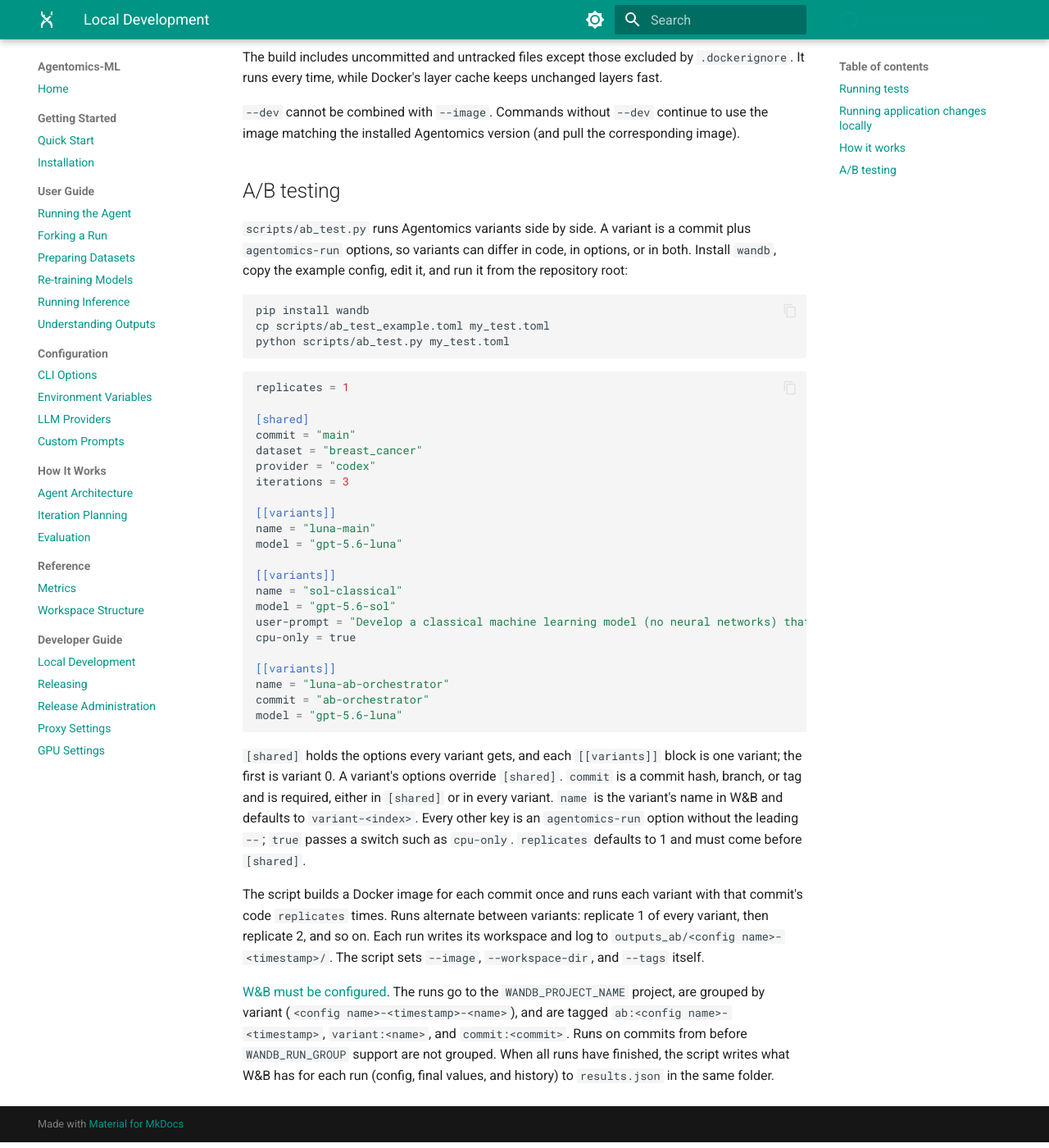
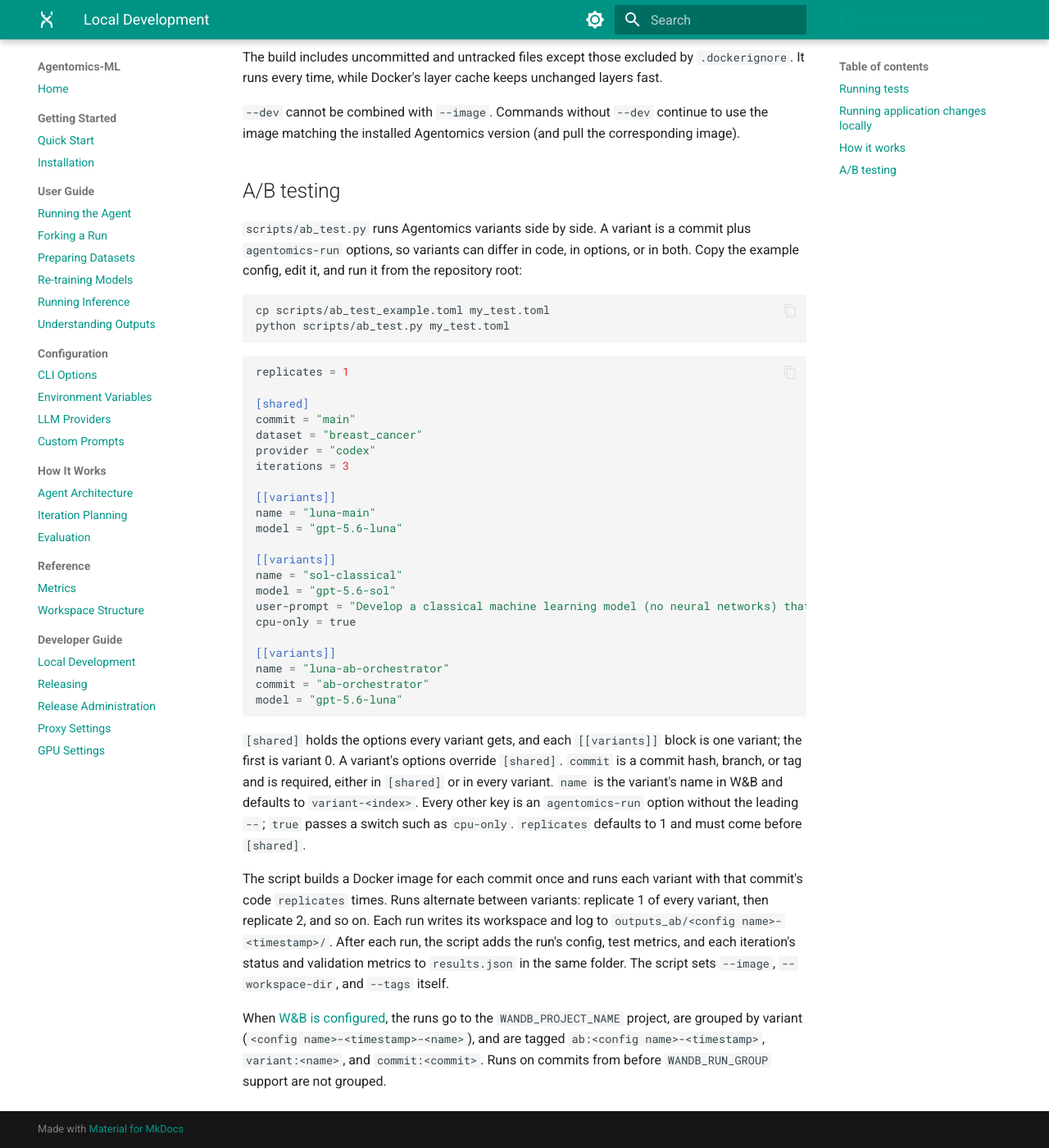
Before and after one commit to BioGeMT/agentomics-ml, an MkDocs documentation site: the page built from docs/developer/development.md, in a window 1280 px wide and 1400 px high, scrolled down 746 px. Shown: the whole window at 82% size. Built offline with MkDocs 1.6.1 and Material for MkDocs 9.7.7, drawn with Linux system fonts in a browser that asks for light colours; comment, search, counter and statistics services are not loaded.

Commit message:
feat: build a/b test results from local run files

````diff
--- a/docs/developer/development.md
+++ b/docs/developer/development.md
@@ -40,11 +40,10 @@ use the image matching the installed Agentomics version (and pull the correspond
 
 `scripts/ab_test.py` runs Agentomics variants side by side. A variant is a
 commit plus `agentomics-run` options, so variants can differ in code, in
-options, or in both. Install `wandb`, copy the example config, edit it, and run
-it from the repository root:
+options, or in both. Copy the example config, edit it, and run it from the
+repository root:
 
 ```bash
-pip install wandb
 cp scripts/ab_test_example.toml my_test.toml
 python scripts/ab_test.py my_test.toml
 ```
@@ -85,13 +84,13 @@ without the leading `--`; `true` passes a switch such as `cpu-only`.
 The script builds a Docker image for each commit once and runs each variant
 with that commit's code `replicates` times. Runs alternate between variants:
 replicate 1 of every variant, then replicate 2, and so on. Each run writes its
-workspace and log to `outputs_ab/<config name>-<timestamp>/`. The script
-sets `--image`, `--workspace-dir`, and `--tags` itself.
+workspace and log to `outputs_ab/<config name>-<timestamp>/`. After each run,
+the script adds the run's config, test metrics, and each iteration's status and
+validation metrics to `results.json` in the same folder. The script sets
+`--image`, `--workspace-dir`, and `--tags` itself.
 
-[W&B must be configured](../configuration/environment.md). The runs go to
+When [W&B is configured](../configuration/environment.md), the runs go to
 the `WANDB_PROJECT_NAME` project, are grouped by variant
 (`<config name>-<timestamp>-<name>`), and are tagged
 `ab:<config name>-<timestamp>`, `variant:<name>`, and `commit:<commit>`.
-Runs on commits from before `WANDB_RUN_GROUP` support are not grouped. When
-all runs have finished, the script writes what W&B has for each run (config,
-final values, and history) to `results.json` in the same folder.
+Runs on commits from before `WANDB_RUN_GROUP` support are not grouped.
````
Also changed, not shown: 2 other files.
